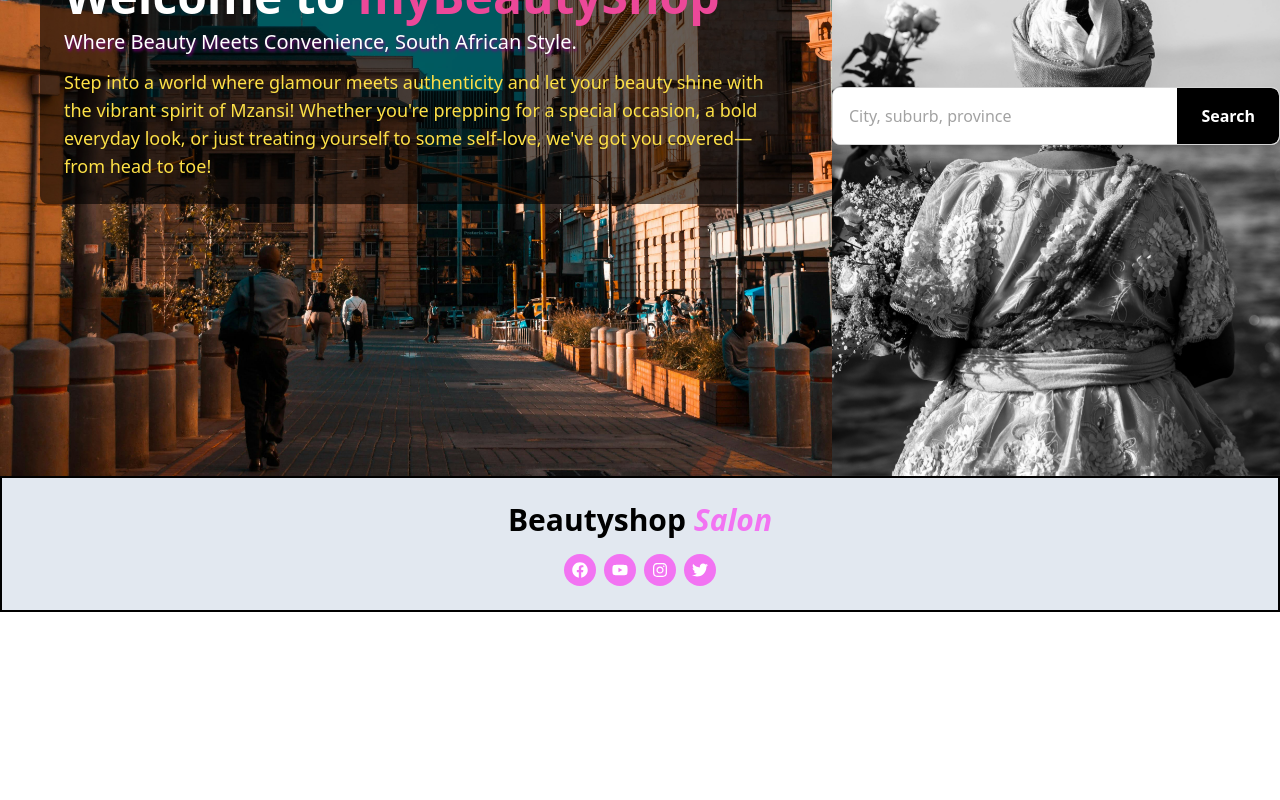
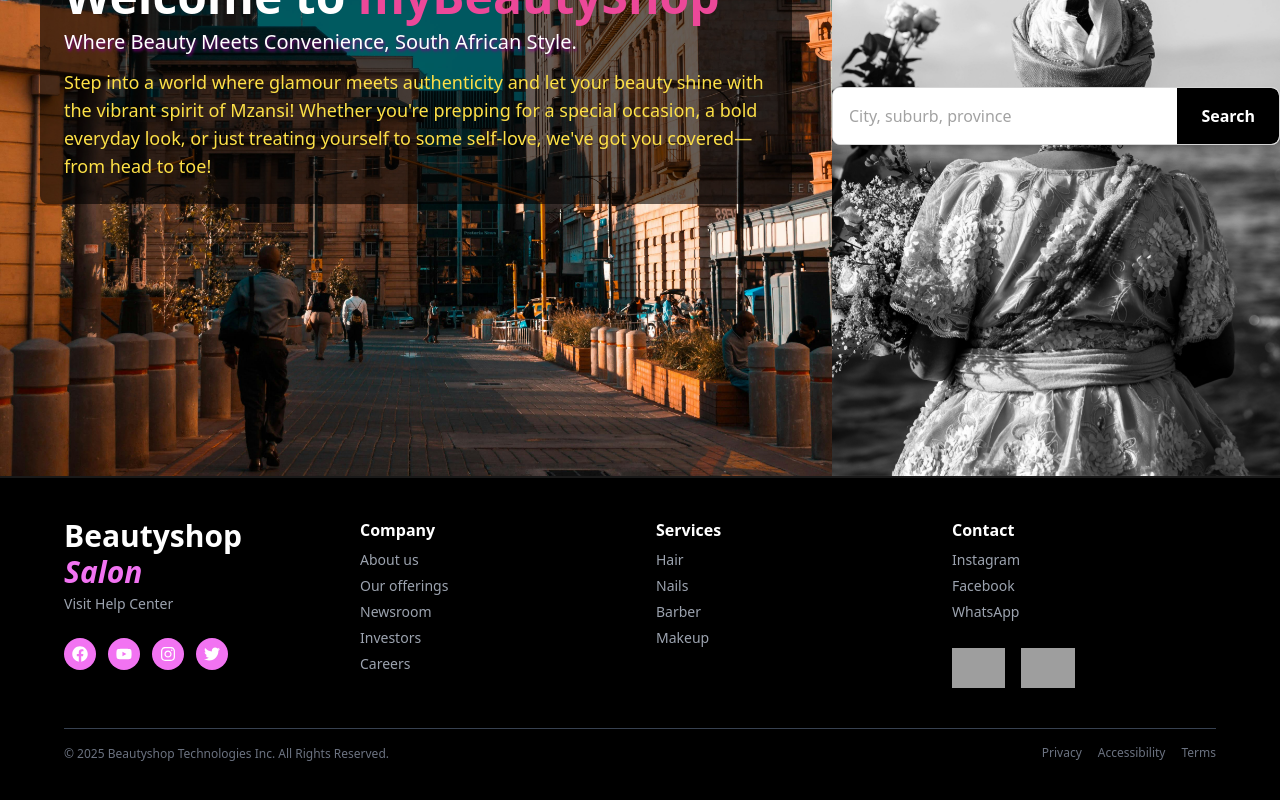
Before and after one commit to BertoSalva/BeautyShop, a React (Vite) app: page /home in a window 1280 px wide. Shown: the part 400-1200 px from the top of the page. Before the commit the page ends 1012 px from the top, so only its background shows below. Built offline with nearby package versions, Linux system fonts and the light colour scheme; grey boxes are pictures that could not be loaded.

Commit message:
#51 added more information to footer

```diff
--- a/src/components/Footer.jsx
+++ b/src/components/Footer.jsx
@@ -4,28 +4,118 @@ import { FaArrowUp } from "react-icons/fa6";
 import { Link } from 'react-scroll';
 
 const Footer = () => {
+  const linkClass =
+    "relative inline-block after:content-[''] after:block after:h-[2px] after:bg-[#f273f2] after:w-0 after:transition-all after:duration-300 hover:after:w-full";
+
   return (
     <>
-<section className='bg-slate-200 w-full md:px-8 px-4 md:py-6 py-3 flex flex-col justify-center items-center gap-2 border-[2px] border-black'>
-  <h1 className='text-black font-bold text-2xl md:text-3xl'>
-    Beautyshop <span className='italic text-[#f273f2]'>Salon</span>
-  </h1>
+      <section className='bg-black w-full px-6 md:px-16 py-10 text-white border-t-2 border-[#1a1a1a]'>
+        <div className='grid grid-cols-1 md:grid-cols-4 gap-8'>
+          {/* Branding + Socials */}
+          <div className='flex flex-col gap-4'>
+            <div>
+              <h1 className='text-2xl md:text-3xl font-bold'>
+                Beautyshop <span className='italic text-[#f273f2]'>Salon</span>
+              </h1>
+              <p className='text-sm text-gray-400 mt-1'>Visit Help Center</p>
+            </div>
+            <div className='flex gap-3 mt-2'>
+              {[FaFacebook, FaYoutube, FaInstagram, FaTwitter].map((Icon, index) => (
+                <div
+                  key={index}
+                  className='bg-[#f273f2] p-2 rounded-full cursor-pointer hover:bg-white hover:text-black transition-transform transform hover:scale-105'
+                >
+                  <Icon className='size-4 fill-white' />
+                </div>
+              ))}
+            </div>
+          </div>
 
-  {/* Social Media Icons */}
-  <div id='icons' className='flex justify-center items-center gap-2 mt-2'>
-    {[FaFacebook, FaYoutube, FaInstagram, FaTwitter].map((Icon, index) => (
-      <div key={index} className='bg-[#f273f2] p-2 rounded-full cursor-pointer hover:bg-black hover:text-white transform hover:scale-105 transition-transform duration-300'>
-        <Icon className='size-4 fill-white' />
-      </div>
-    ))}
-  </div>
-</section>
+          {/* Company Links */}
+          <div>
+            <h3 className='font-semibold mb-2'>Company</h3>
+            <ul className='space-y-1 text-gray-400 text-sm'>
+              {["About us", "Our offerings", "Newsroom", "Investors", "Careers"].map((item, i) => (
+                <li key={i}>
+                  <a
+                    href="https://google.com"
+                    target="_blank"
+                    rel="noopener noreferrer"
+                    className={linkClass}
+                  >
+                    {item}
+                  </a>
+                </li>
+              ))}
+            </ul>
+          </div>
 
+          {/* Services Links */}
+          <div>
+            <h3 className='font-semibold mb-2'>Services</h3>
+            <ul className='space-y-1 text-gray-400 text-sm'>
+              {["Hair", "Nails", "Barber", "Makeup"].map((item, i) => (
+                <li key={i}>
+                  <a
+                    href="https://google.com"
+                    target="_blank"
+                    rel="noopener noreferrer"
+                    className={linkClass}
+                  >
+                    {item}
+                  </a>
+                </li>
+              ))}
+            </ul>
+          </div>
 
+          {/* Contact + App Store */}
+          <div className='flex flex-col gap-4'>
+            <div>
+              <h3 className='font-semibold mb-2'>Contact</h3>
+              <ul className='space-y-1 text-gray-400 text-sm'>
+                {["Instagram", "Facebook", "WhatsApp"].map((item, i) => (
+                  <li key={i}>
+                    <a
+                      href="https://google.com"
+                      target="_blank"
+                      rel="noopener noreferrer"
+                      className={linkClass}
+                    >
+                      {item}
+                    </a>
+                  </li>
+                ))}
+              </ul>
+            </div>
+            <div className='flex gap-4 mt-2'>
+              <img src="/google-play-badge.png" alt="Google Play" className='h-10' />
+              <img src="/app-store-badge.png" alt="App Store" className='h-10' />
+            </div>
+          </div>
+        </div>
 
-      {/* Back to Top Button */}
-      {/* <div data-aos="slide-right" data-aos-delay="200" id='icon-box'
-        className='bg-[#f273f2] p-3 rounded-full hover:bg-black hover:text-white cursor-pointer fixed bottom-4 right-4 lg:bottom-6 lg:right-6'>
+        {/* Footer Bottom */}
+        <div className='mt-10 border-t border-gray-700 pt-4 text-xs text-gray-500 flex flex-col md:flex-row justify-between items-center'>
+          <p className='text-center'>&copy; 2025 Beautyshop Technologies Inc. All Rights Reserved.</p>
+          <div className='flex gap-4 mt-2 md:mt-0'>
+            {["Privacy", "Accessibility", "Terms"].map((item, i) => (
+              <a
+                key={i}
+                href="https://google.com"
+                target="_blank"
+                rel="noopener noreferrer"
+                className={`hover:text-white ${linkClass}`}
+              >
+                {item}
+              </a>
+            ))}
+          </div>
+        </div>
+      </section>
+
+      {/* Optional: Back to Top Button */}
+      {/* <div className='bg-[#f273f2] p-3 rounded-full hover:bg-black hover:text-white cursor-pointer fixed bottom-4 right-4 lg:bottom-6 lg:right-6'>
         <Link to='hero' spy={true} offset={-100} smooth={true}>
           <FaArrowUp className='size-6' />
         </Link>
```
